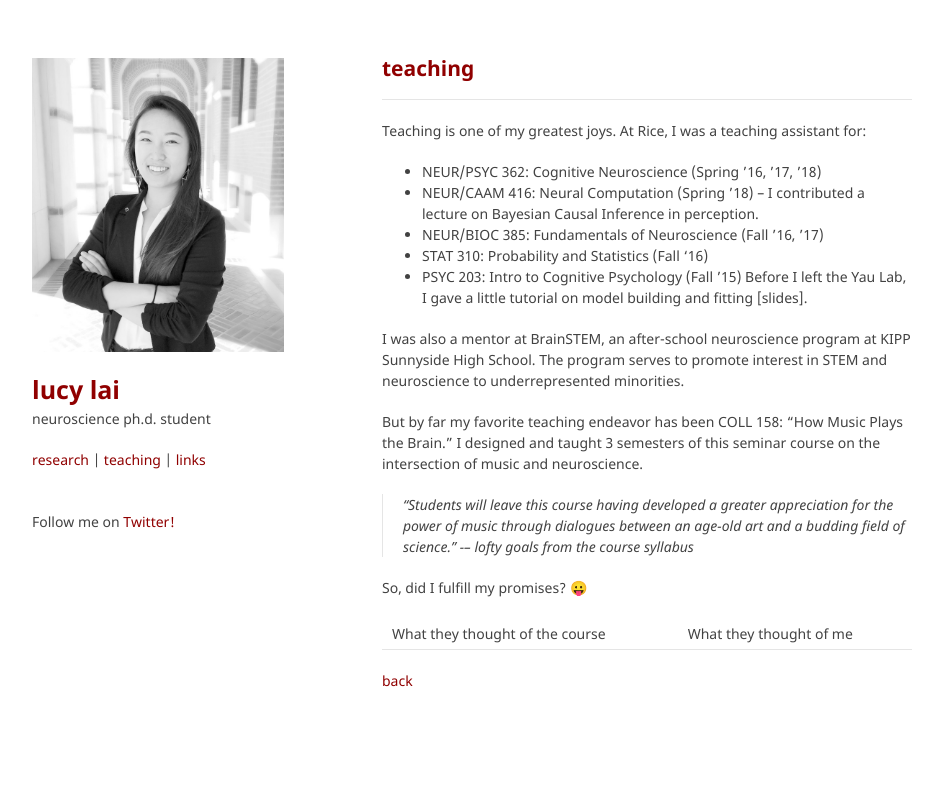
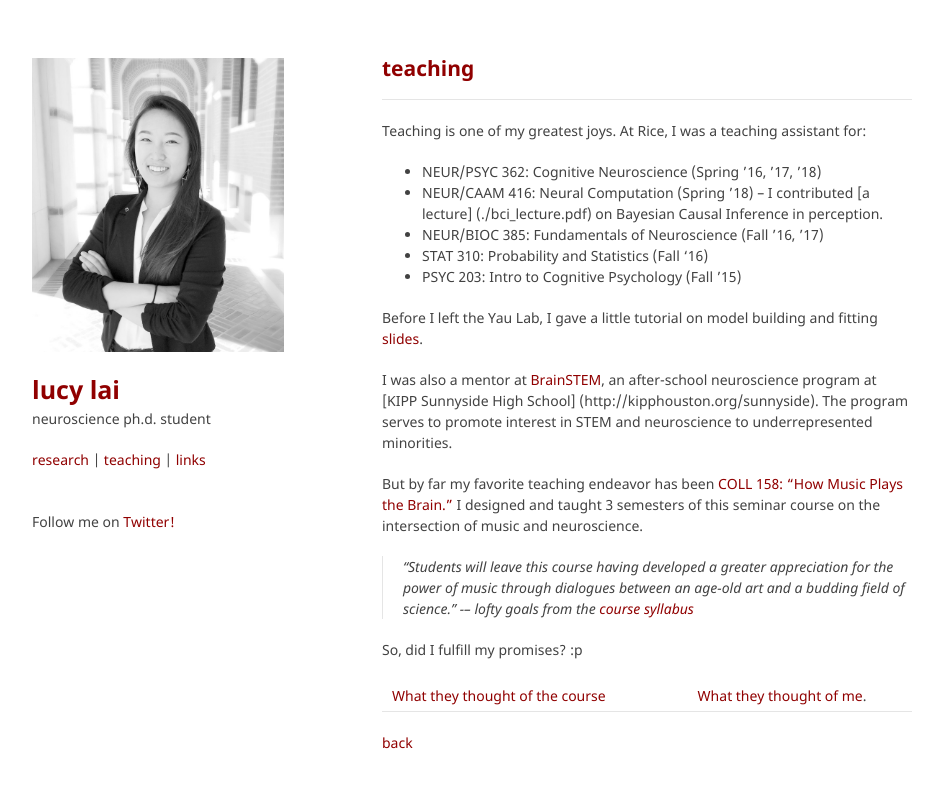
Before and after one commit to lucylai96/lucylai96.github.io, a Jekyll site: the page built from teaching.md, in a window 1280 px wide. Shown: the top 788 px of the page, without its empty margins (168-1111 px from the left). Built offline with Jekyll 4.4.1, drawn with Linux system fonts in a browser that asks for light colours; our own code applies the rules of GitHub Pages for plain Markdown files.

Commit message:
Update teaching.md

```diff
--- a/teaching.md
+++ b/teaching.md
@@ -5,20 +5,21 @@ Teaching is one of my greatest joys. At Rice, I was a teaching assistant for:
 
 * NEUR/PSYC 362: Cognitive Neuroscience (Spring ’16, ’17, ’18)
 * NEUR/CAAM 416: Neural Computation (Spring ’18)
--- I contributed a lecture on Bayesian Causal Inference in perception.
+-- I contributed [a lecture] (./bci_lecture.pdf) on Bayesian Causal Inference in perception.
 * NEUR/BIOC 385: Fundamentals of Neuroscience (Fall ’16, ’17)
 * STAT 310: Probability and Statistics (Fall ‘16)
-* PSYC 203: Intro to Cognitive Psychology (Fall ’15) Before I left the Yau Lab, I gave a little tutorial on model building and fitting [slides].
+* PSYC 203: Intro to Cognitive Psychology (Fall ’15)
 
-I was also a mentor at BrainSTEM, an after-school neuroscience program at KIPP Sunnyside High School. The program serves to promote interest in STEM and neuroscience to underrepresented minorities.
+Before I left the Yau Lab, I gave a little tutorial on model building and fitting [slides](./lai_modeling.pdf).
 
-But by far my favorite teaching endeavor has been COLL 158: “How Music Plays the Brain.” I designed and taught 3 semesters of this seminar course on the intersection of music and neuroscience.
+I was also a mentor at [BrainSTEM](https://brainstem.club/), an after-school neuroscience program at [KIPP Sunnyside High School] (http://kipphouston.org/sunnyside). The program serves to promote interest in STEM and neuroscience to underrepresented minorities.
 
-> “Students will leave this course having developed a greater appreciation for the power of music through dialogues between an age-old art and a budding field of science.”
--– lofty goals from the course syllabus
+But by far my favorite teaching endeavor has been [COLL 158: “How Music Plays the Brain.”](https://courses.rice.edu/admweb/!SWKSCAT.cat?p_action=CATALIST&p_acyr_code=2019&p_crse_numb=158&p_subj=COLL) I designed and taught 3 semesters of this seminar course on the intersection of music and neuroscience.
 
-So, did I fulfill my promises? 😛
+> “Students will leave this course having developed a greater appreciation for the power of music through dialogues between an age-old art and a budding field of science.” -– lofty goals from the [course syllabus](https://docs.google.com/a/rice.edu/document/d/e/2PACX-1vSEOAOsSzzJJTJuK-n5mIAhbJBXXJzCk7ZmlUppfPqA8NLAj1-PjvgmIYkqssITnNSIoEm8tnf41r3s/pub)
 
-What they thought of the course | What they thought of me
+So, did I fulfill my promises? :p
+
+[What they thought of the course](./coll158_evals.pdf) || [What they thought of me](./coll158_teaching.pdf).
 
 [back](./)
```
